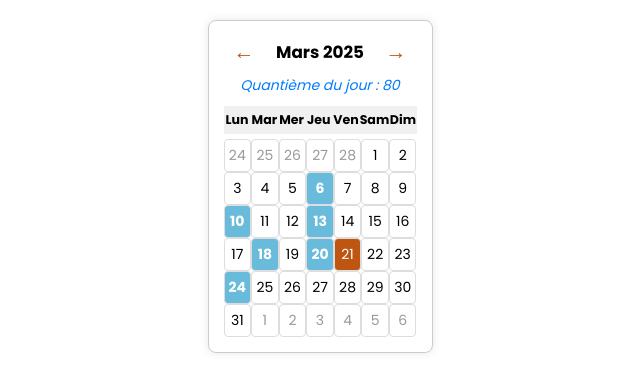
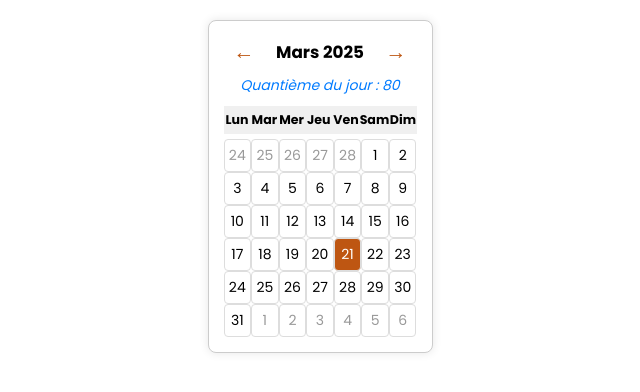
Before and after one commit to cpamliam/RM_CALENDAR_LIAM, a plain HTML site: page index.html in a window 1280 px wide. Shown: the whole page, without its empty margins (320-960 px from the left). Drawn offline with Linux system fonts and the light colour scheme.

Commit message:
Update index.html

```diff
--- a/index.html
+++ b/index.html
@@ -173,58 +173,7 @@
                             "Juillet", "Août", "Septembre", "Octobre", "Novembre", "Décembre"];
         let currentDate = new Date();
         const events = {
-            "2024-11-18": { name: "COSTRAT", time: "13:30", location: "Multi-site" },
-            "2024-11-19": { name: "Forum", time: "13:30", location: "Multi-site" },
-            "2024-11-21": { name: "DUODAY 2024", time: "09:00", location: "Multi-site" },
-            "2024-12-02": { name: "COSTRAT", time: "13:30", location: "Multi-site" },
-            "2024-12-05": { name: "CSRR", time: "14:00", location: "Multi-site" },
-            "2024-12-10": { name: "CSE", time: "09:30", location: "Multi-site" },
-            "2024-12-12": { name: "Conseil", time: "09:30", location: "Multi-site" },
-            "2024-12-16": { name: "COSTRAT", time: "16:30", location: "Multi-site" },
-            "2024-12-19": { name: "Rencontres managériales", time: "Journée entière", location: "Multi-site" },
-            "2025-01-09": { name: "CSRR", time: "14:00", location: "Multi-site" },
-            "2025-01-13": { name: "COSTRAT", time: "13:30", location: "Multi-site" },
-            "2025-01-14": { name: "CSE", time: "09:30", location: "Multi-site" },
-            "2025-01-16": { name: "Rencontres managériales", time: "Journée entière", location: "Multi-site" },
-            "2025-04-22": { name: "Cérémonie des Voeux 2025", time: "16:30", location: "Multi-site" },
-            "2025-01-21": { name: "Cérémonie des Voeux 2025", time: "16:00", location: "Saint-Nazaire" },
-            "2025-01-23": { name: "FORUM/Cérémonie des Voeux 2025", time: "Journée entière/16:00", location: "Nantes" },
-            "2025-01-27": { name: "COSTRAT", time: "13:30", location: "Multi-site" },
-            "2025-02-04": { name: "CSSCT/CSRR", time: "09:30/14:00", location: "Multi-site" },
-            "2025-02-10": { name: "COSTRAT", time: "13:30", location: "Multi-site" },
-            "2025-02-24": { name: "COSTRAT", time: "13:30", location: "Multi-site" },
-            "2025-02-25": { name: "CSE", time: "09:30", location: "Multi-site" },
-            "2025-03-06": { name: "CSRR", time: "14:00", location: "Multi-site" },
-            "2025-03-10": { name: "COSTRAT", time: "13:30", location: "Multi-site" },
-            "2025-03-13": { name: "CONSEIL", time: "09:30", location: "Multi-site" },
-            "2025-03-18": { name: "CSE", time: "09:30", location: "Multi-site" },
-            "2025-03-20": { name: "FORUM", time: "Journée entière", location: "Multi-site" },
-            "2025-03-24": { name: "COSTRAT", time: "13:30", location: "Multi-site" },
-            "2025-04-01": { name: "Commission Gestion du Risque", time: "09:30", location: "Multi-site" },
-            "2025-04-03": { name: "CSRR", time: "14:00", location: "Multi-site" },
-            "2025-04-07": { name: "COSTRAT", time: "13:30", location: "Multi-site" },
-            "2025-04-22": { name: "COSTRAT", time: "13:30", location: "Multi-site" },
-            "2025-04-22": { name: "Comission des Relation avec les Usagers/Finances", time: "09:30/14:00", location: "Multi-site" },
-            "2025-04-29": { name: "CSE", time: "09:30", location: "Multi-site" },
-            "2025-05-05": { name: "COSTRAT", time: "13:30", location: "Multi-site" },
-            "2025-05-06": { name: "CSSCT/CSRR", time: "09:30/14:30", location: "Multi-site" },
-            "2025-05-15": { name: "Conseil", time: "09:30", location: "Multi-site" },
-            "2025-05-19": { name: "COSTRAT", time: "13:30", location: "Multi-site" },
-            "2025-05-20": { name: "CSE", time: "13:30", location: "Multi-site" },
-            "2025-05-21": { name: "Départ de Reine Valérie", time: "Journée entière", location: "Nantes" },
-            "2025-05-22": { name: "Rencontres managériales", time: "13:30", location: "Multi-site" },
-            "2025-05-27": { name: "Forum", time: "13:30", location: "Multi-site" },
-            "2025-06-02": { name: "COSTRAT", time: "13:30", location: "Multi-site" },
-            "2025-06-05": { name: "CSRR", time: "14:00", location: "Multi-site" },
-            "2025-06-16": { name: "COSTRAT", time: "13:30", location: "Multi-site" },
-            "2025-06-17": { name: "CSE", time: "09:30", location: "Multi-site" },
-            "2025-06-19": { name: "Forum", time: "Journée entière", location: "Multi-site" },
-            "2025-06-30": { name: "COSTRAT", time: "13:30", location: "Multi-site" },
-            "2025-07-01": { name: "CSE", time: "09:30", location: "Multi-site" },
-            "2025-07-03": { name: "CSRR", time: "14:00", location: "Multi-site" },
-            "2025-07-14": { name: "Fête nationale", time: "Journée entière:", location: "France" },
-
-
+            "2025-09-05": { name: "Ouverture de l'intranet", time: "09:00", location: "Multi-site" },
         };
 
         // Génère une couleur aléatoire
```
